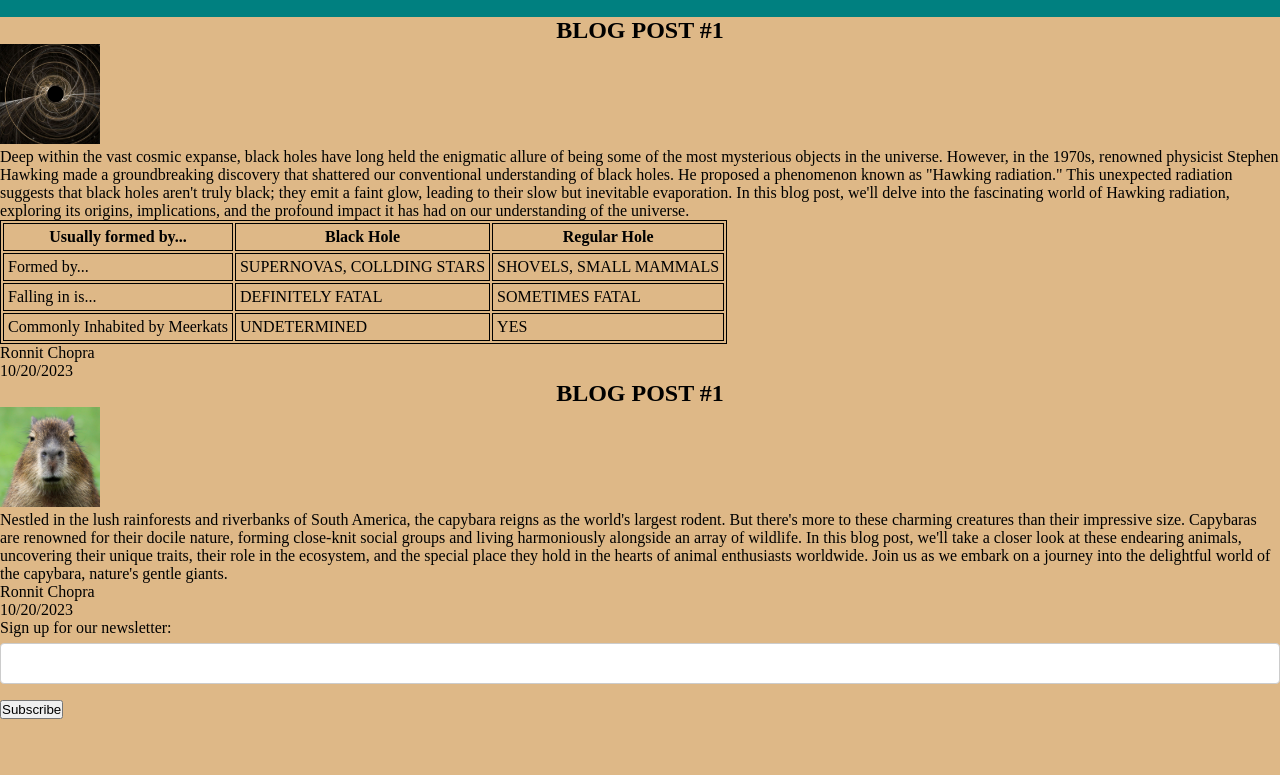
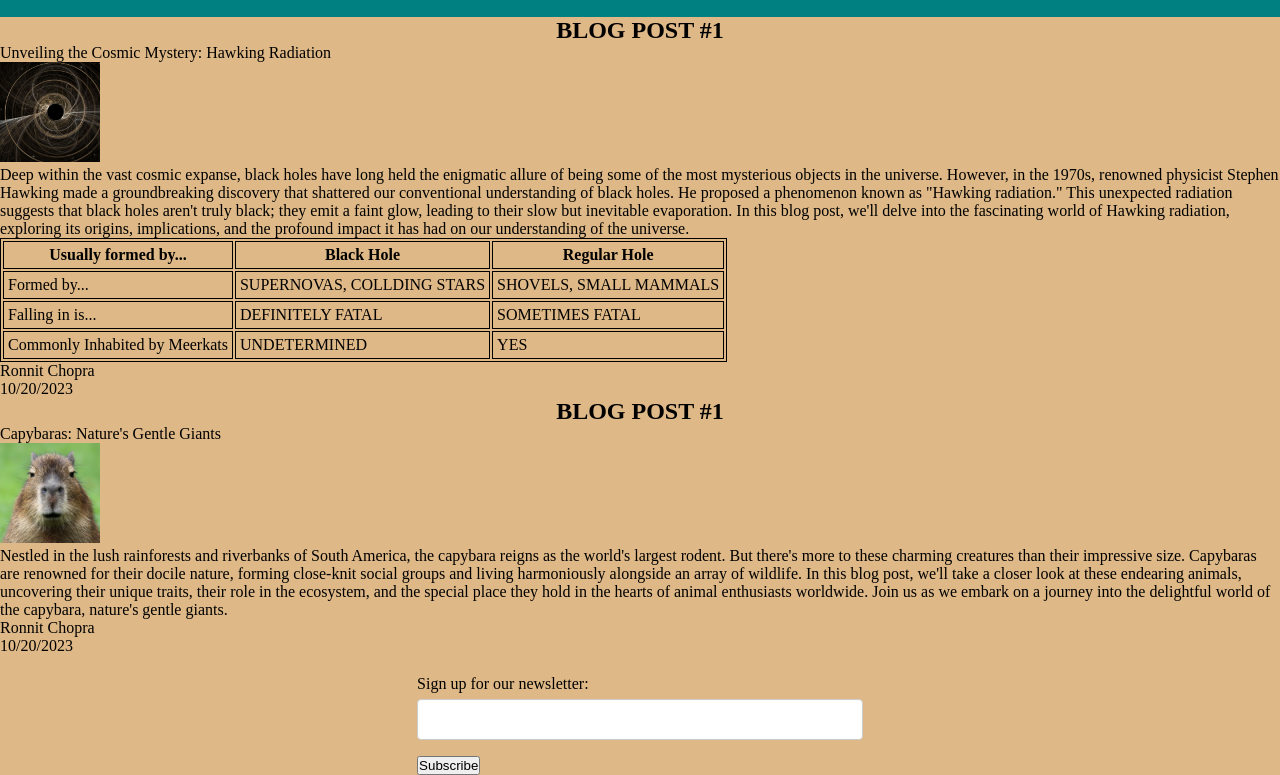
Before and after one commit to KlutzyFella/mi349_blog, a plain HTML site: page index.html in a window 1280 px wide. Shown: the part 60-835 px from the top of the page. Before the commit the page ends 800 px from the top, so only its background shows below. Drawn offline with Linux system fonts and the light colour scheme.

Commit message:
final validation

```diff
--- a/index.html
+++ b/index.html
@@ -20,7 +20,7 @@
     <main>
       <h2>BLOG POST #1</h2>
       <div>
-        <title>Unveiling the Cosmic Mystery: Hawking Radiation</title>
+        <div class="title">Unveiling the Cosmic Mystery: Hawking Radiation</div>
         <img src="images/blackhole.jpg" alt="BlackHole Image" width="100">
         <p>
           Deep within the vast cosmic expanse, black holes have long held the enigmatic allure of being some of the most mysterious objects in the universe. However, in the 1970s, renowned physicist Stephen Hawking made a groundbreaking discovery that shattered our conventional understanding of black holes. He proposed a phenomenon known as "Hawking radiation." This unexpected radiation suggests that black holes aren't truly black; they emit a faint glow, leading to their slow but inevitable evaporation. In this blog post, we'll delve into the fascinating world of Hawking radiation, exploring its origins, implications, and the profound impact it has had on our understanding of the universe.
@@ -47,27 +47,27 @@
             <td>YES</td>
           </tr>
         </table>
-        <div class="author">Ronnit Chopra</div class="author">
-        <div class="date">10/20/2023</div class="date">
+        <div class="author">Ronnit Chopra</div>
+        <div class="date">10/20/2023</div>
       </div>
       <h2>BLOG POST #1</h2>
       <div>
-        <title>Capybaras: Nature's Gentle Giants</title>
+        <div class="title">Capybaras: Nature's Gentle Giants</div>
         <img src="images/capybara.jpg" alt="Capybara Image" width="100">
         <p>
           Nestled in the lush rainforests and riverbanks of South America, the capybara reigns as the world's largest rodent. But there's more to these charming creatures than their impressive size. Capybaras are renowned for their docile nature, forming close-knit social groups and living harmoniously alongside an array of wildlife. In this blog post, we'll take a closer look at these endearing animals, uncovering their unique traits, their role in the ecosystem, and the special place they hold in the hearts of animal enthusiasts worldwide. Join us as we embark on a journey into the delightful world of the capybara, nature's gentle giants.
         </p>
-        <div class="author">Ronnit Chopra</div class="author">
-        <div class="date">10/20/2023</div class="date">
+        <div class="author">Ronnit Chopra</div>
+        <div class="date">10/20/2023</div>
       </div>
-      <section>
+      <div class="form">
         <form>
           <label>Sign up for our newsletter:
             <input type="text">
           </label>
           <button>Subscribe</button>
         </form>
-      </section>
+      </div>
     </main>
   </body>
 </html>
```
Also changed, not shown: about.html (+3 -4 lines), contact.html (+2 -2 lines).
